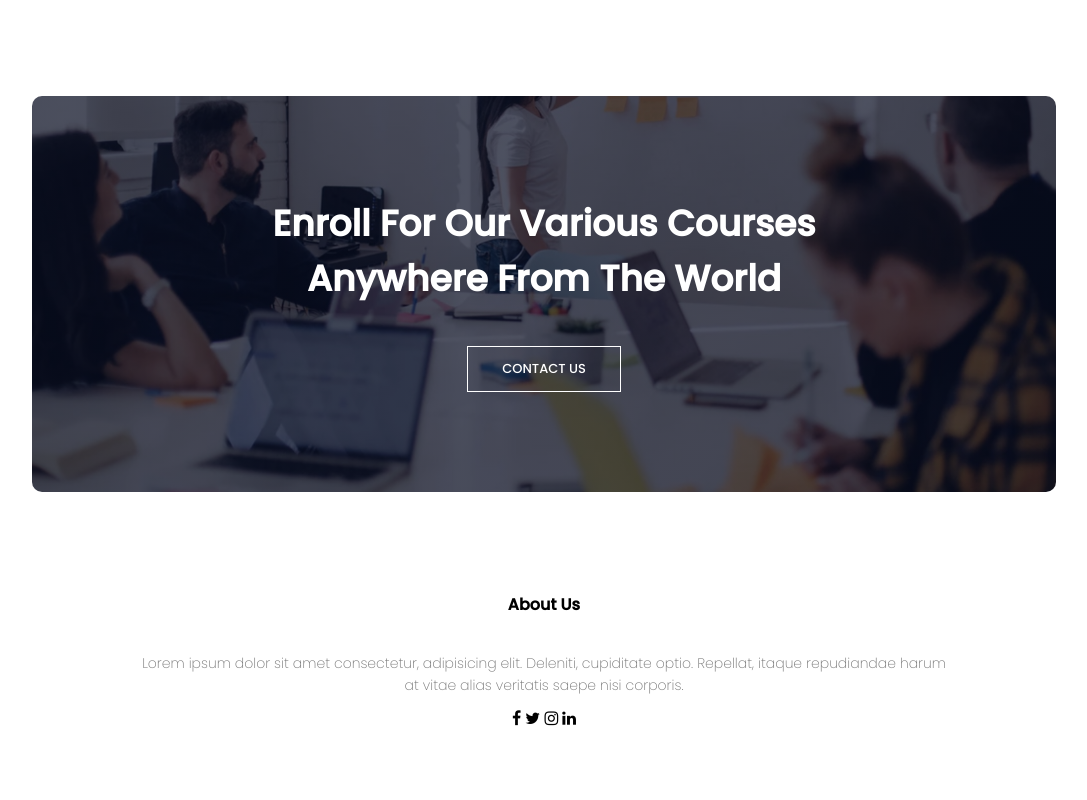
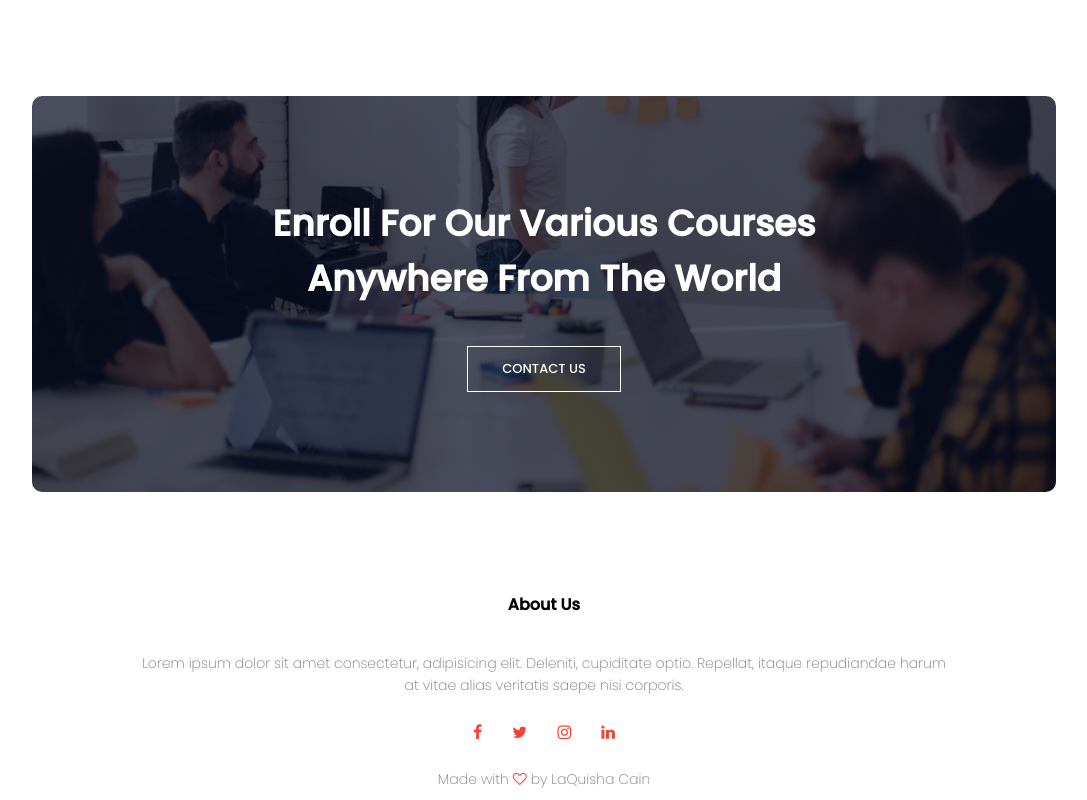
Before and after one commit to llcain/University-Website, a plain HTML site: page index.html in a window 1280 px wide. Shown: the part 3196-3996 px from the top of the page, without its empty margins (96-1183 px from the left). Before the commit the page ends 3927 px from the top, so only its background shows below. Drawn offline with Linux system fonts and the light colour scheme.

Commit message:
Styled icons at the bottom

```diff
--- a/index.html
+++ b/index.html
@@ -163,6 +163,7 @@
             <i class="fa fa-instagram"></i>
             <i class="fa fa-linkedin"></i>
         </div>
+        <p>Made with <i class="fa fa-heart-o"></i> by LaQuisha Cain</p>
     </section>
 
     <script src="script.js"></script>
--- a/styles.css
+++ b/styles.css
@@ -364,3 +364,14 @@ h3 {
     margin-top: 20px;
     font-weight: 600;
 }
+
+.icons .fa {
+    color: #f44336;
+    margin: 0 13px;
+    cursor: pointer;
+    padding: 18px 0;
+}
+
+.fa-heart-o {
+    color: #f44336;
+}
```
